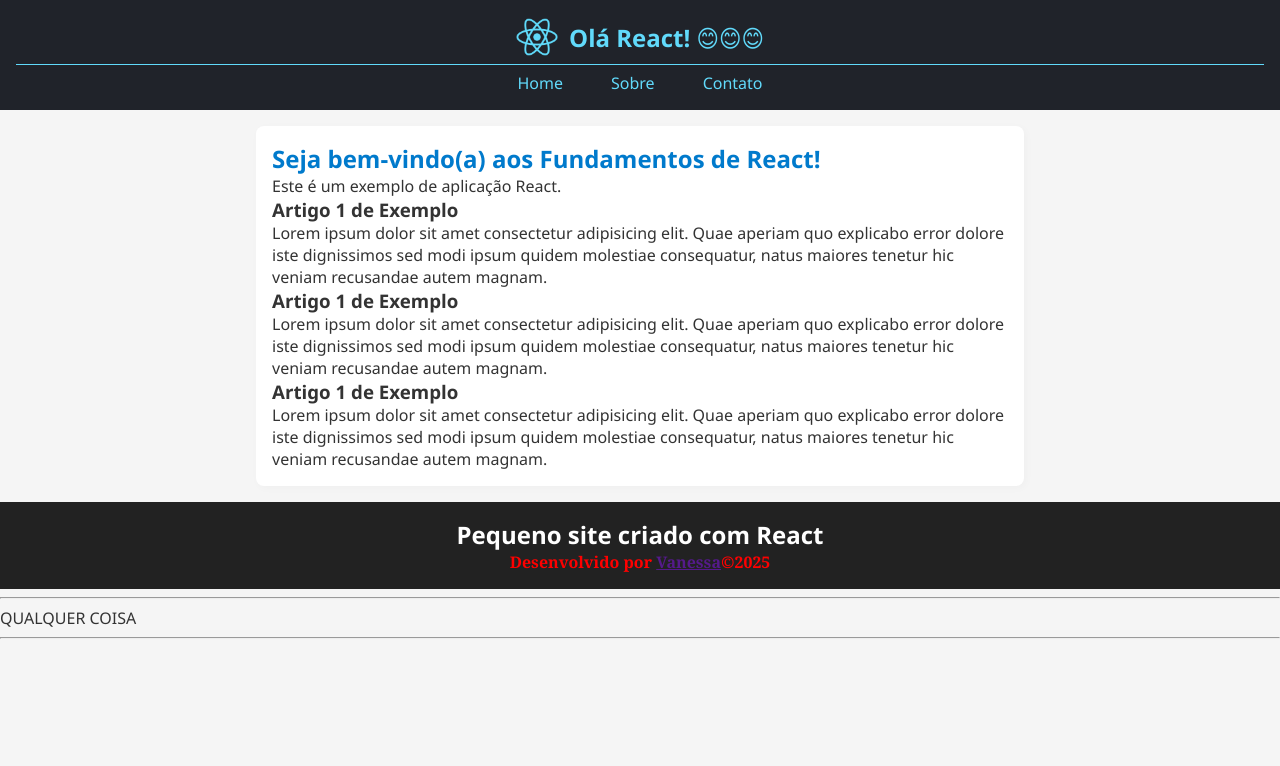
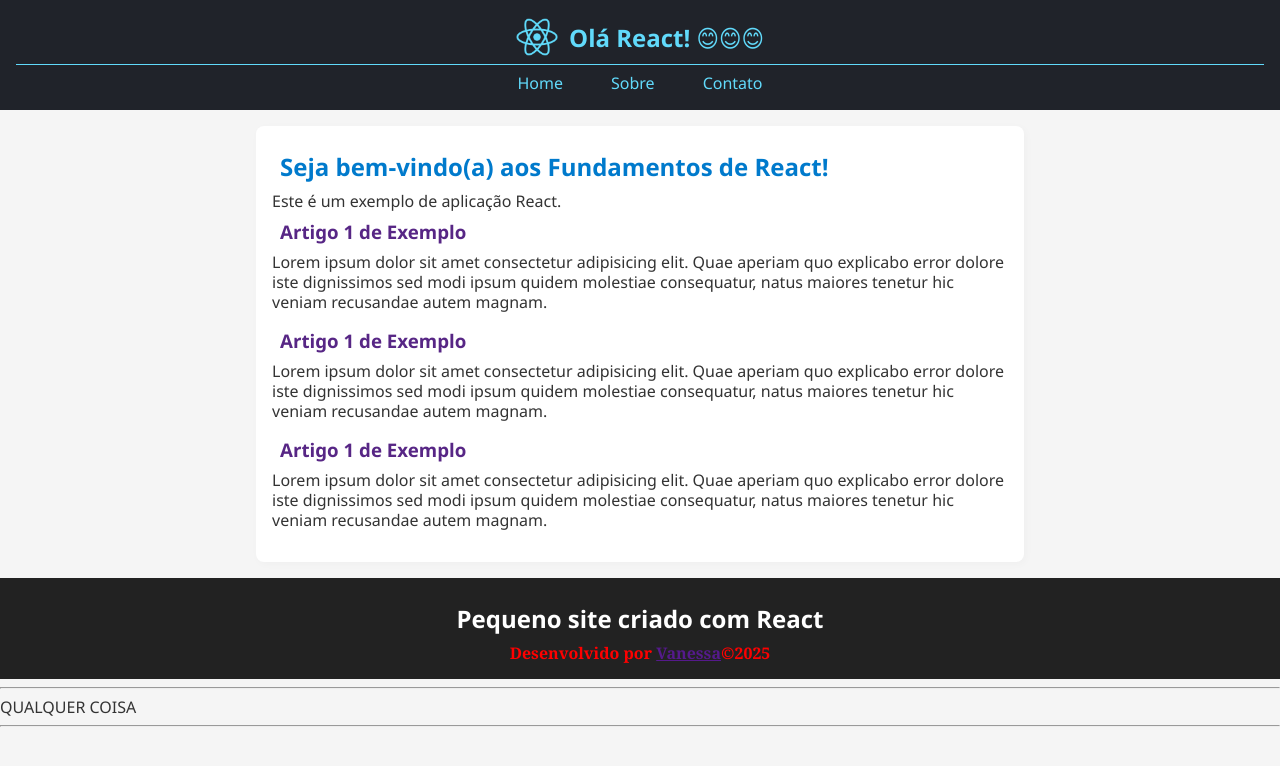
Before and after one commit to VanessaBaldin1/react-fundamentos, a React (Vite) app: page / in a window 1280 px wide. Shown: the top 766 px of the page. Built offline with nearby package versions, Linux system fonts and the light colour scheme.

Commit message:
Cria modulo artigo, conteudo e ajuste no css global

```diff
--- /dev/null
+++ b/src/components/Artigo/Artigo.module.css
@@ -0,0 +1,7 @@
+.artigo {
+  margin-bottom: 1rem;
+
+  h3 {
+    color: rgba(68, 13, 119, 0.897);
+  }
+}
--- a/src/components/Artigo/Artigo.tsx
+++ b/src/components/Artigo/Artigo.tsx
@@ -1,6 +1,8 @@
+import estilos from "./Artigo.module.css";
+
 export default function Artigo() {
   return (
-    <article>
+    <article className={estilos.artigo}>
       <h3>Artigo 1 de Exemplo</h3>
       <p>
         Lorem ipsum dolor sit amet consectetur adipisicing elit. Quae aperiam
--- a/src/global.css
+++ b/src/global.css
@@ -29,3 +29,12 @@
 .outro-texto {
   text-transform: uppercase;
 }
+
+p {
+  line-height: 1.25;
+}
+
+h2,
+h3 {
+  margin: 0.5rem;
+}
```
